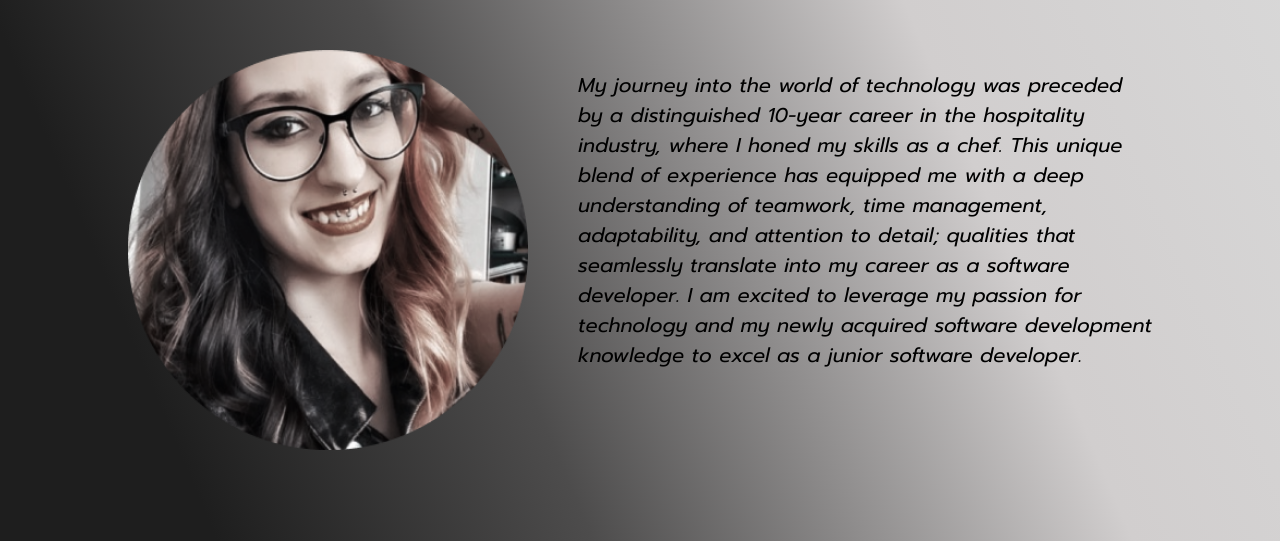
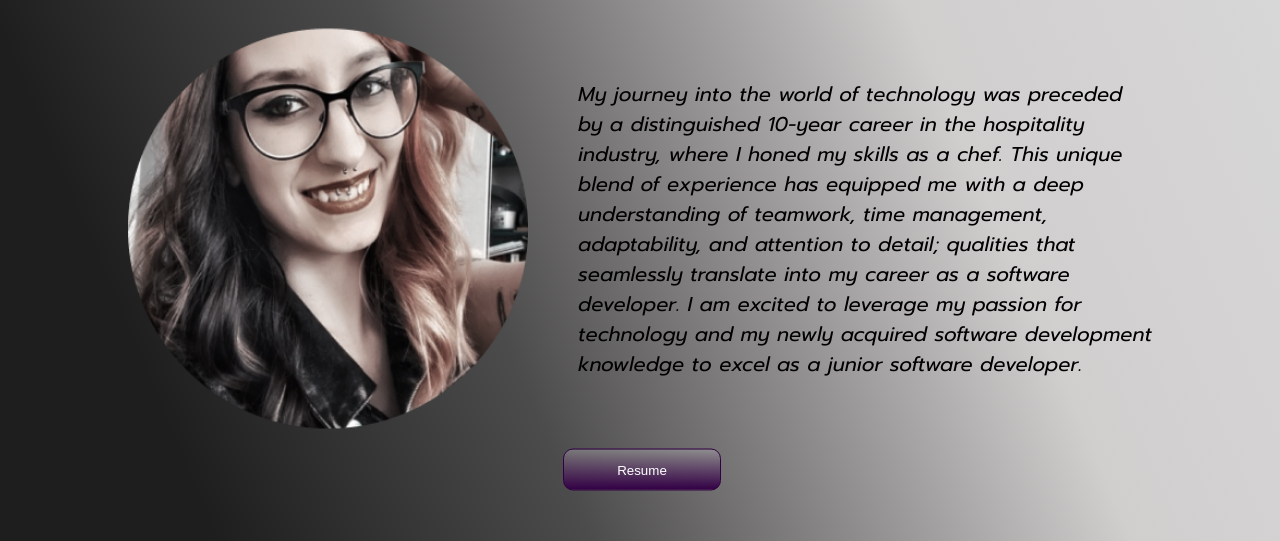
Before and after one commit to Shylan21/Isabelle-Portfolio, a React (Create React App) app: page / in a window 1280 px wide. Shown: the part 676-1217 px from the top of the page. Built offline with nearby package versions, Linux system fonts and the light colour scheme.

Commit message:
Completed About Me

```diff
--- a/src/App.css
+++ b/src/App.css
@@ -19,7 +19,8 @@ body {
   background: rgba(0, 0, 0, 0.60);
   margin-top: -240px;
   position: relative;
-  z-index: 1
+  z-index: 1;
+  padding-top: 20px;
 }
 
 .button-container {
@@ -57,22 +58,36 @@ button {
   margin: 0 15px;
 }
 
+/* button:hover {
+  background-color: #1E1E1E;
+  color: #FFF;
+} */
+
+
+
 /* About Me */
 
 .main-bkg {
   height: 100vh;
   background: linear-gradient(247deg, #D9D9D9 0%, #D1CECE 29.05%, #4D4C4C 62.41%, #1E1E1E 85.63%);
-  display: grid;
+  display: flex;
   width: 100vw;
+  position: relative;
 }
 
 .about-me-container {
+  position: absolute;
+  top: 50%;
+  left: 50%;
+  transform: translate(-50%, -50%);
   display: grid;
   width: 80%;
-  place-self: center;
   grid-template-areas:
     "about-me . "
-    "profile-pic p";
+    "profile-pic p"
+    ". resume-btn";
+  gap: 20px;
+  align-items: center;
 }
 
 .about-me-title {
@@ -91,10 +106,24 @@ button {
   height: 400px;
   flex-shrink: 0;
   grid-area: profile-pic;
+
 }
 
 .about-me-text {
   grid-area: p;
   font-size: 20px;
-  margin-left: 50px;
+  margin-left: 30px;
 }
+
+.resume-button {
+  grid-area: resume-btn;
+}
+
+
+/* Project Section */
+
+.projects-section {
+  display: grid;
+  place-self: center;
+
+}
--- a/src/App.js
+++ b/src/App.js
@@ -24,28 +24,32 @@ function App() {
 					</div>
 				</div>
 			</header>
+			<div className="main-bkg">
 				<main>
-				<div className="main-bkg">
 					<div className="about-me-container">
-
 						<h1 className="about-me-title"> A Bit About Me</h1>
 						<img className="about-me-image" src={profilePic} alt="" />
 						<p className="about-me-text">
 							{' '}
 							My journey into the world of technology was preceded by a
-								distinguished 10-year career in the hospitality industry, where
-								I honed my skills as a chef. This unique blend of experience has
+							distinguished 10-year career in the hospitality industry, where I
+							honed my skills as a chef. This unique blend of experience has
 							equipped me with a deep understanding of teamwork, time
-								management, adaptability, and attention to detail; qualities
-								that seamlessly translate into my career as a software
-								developer. I am excited to leverage my passion for technology
-								and my newly acquired software development knowledge to excel as
-								a junior software developer.
+							management, adaptability, and attention to detail; qualities that
+							seamlessly translate into my career as a software developer. I am
+							excited to leverage my passion for technology and my newly
+							acquired software development knowledge to excel as a junior
+							software developer.
 						</p>
 
-					</div>
+						<button className="resume-button">Resume</button>
 					</div>
 				</main>
+				{/* <section className="projects-section">
+					<h1>Projects</h1>
+
+				</section> */}
+			</div>
 		</div>
 	)
 }
```
Lines whose indentation alone changed are shown as unchanged.
